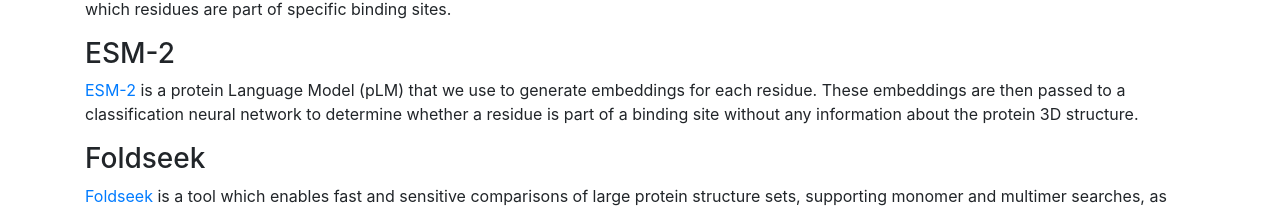
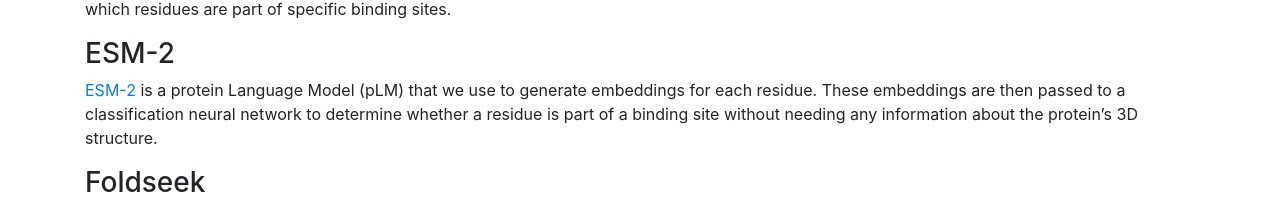
Before and after one commit to milantru/prankweb, a React (Vite) app in the folder src/frontend/: page /about in a window 1280 px wide. Shown: the part 404-612 px from the top of the page. Built offline with nearby package versions, Linux system fonts and the light colour scheme.

Commit message:
change wording

```diff
--- a/src/frontend/src/pages/about/About.tsx
+++ b/src/frontend/src/pages/about/About.tsx
@@ -35,7 +35,7 @@
                 <a href="https://github.com/facebookresearch/esm" target="_blank" rel="noopener noreferrer">ESM-2</a> is a
                 protein Language Model (pLM) that we use to generate embeddings for each residue.
                 These embeddings are then passed to a classification neural network to determine whether
-                a residue is part of a binding site without any information about the protein 3D structure.
+                a residue is part of a binding site without needing any information about the protein’s 3D structure.
             </p>
 
             <h3 id="foldseek">Foldseek</h3>
```
